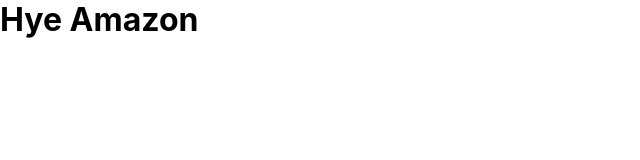
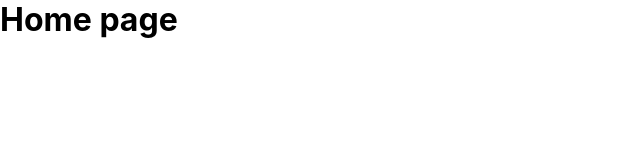
Before and after one commit to Dhruv-bansal15/Amazon-clone, a React (Create React App) app: page / in a window 1280 px wide. Shown: the top 160 px of the page, without its empty margins (0-640 px from the left). Built offline with nearby package versions, Linux system fonts and the light colour scheme.

Commit message:
route setup

```diff
--- a/package.json
+++ b/package.json
@@ -8,6 +8,7 @@
     "@testing-library/user-event": "^13.5.0",
     "react": "^17.0.2",
     "react-dom": "^17.0.2",
+    "react-router-dom": "^6.2.1",
     "react-scripts": "5.0.0",
     "web-vitals": "^2.1.4"
   },
--- a/src/App.js
+++ b/src/App.js
@@ -1,11 +1,24 @@
-// import logo from './logo.svg';
+import React from "react"
 import './App.css';
+import {BrowserRouter as Router,Switch,Route } from "react-router-dom"
 
 function App() {
   return (
-    <div className="App">
-      <h1>Hye Amazon</h1>
-    </div>
+    <Router>
+      <div className="app">
+        <Switch>
+          <Route path="/checkout">
+            <h1>Checkout</h1>
+          </Route>
+          <Route path="/login">
+            <h1>login page</h1>
+          </Route>
+          <Route path="/">
+            <h1>Home page</h1>
+          </Route>
+        </Switch>
+      </div>
+    </Router>
   );
 }
 
```
Also changed, not shown: 1 other file (tests, documents, lock files or other folders).
